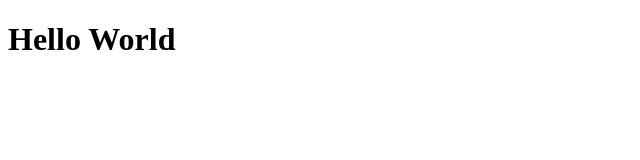
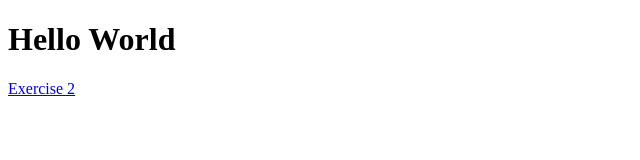
Before and after one commit to sarpar199/GitHub-Sara-GD-For-the-Web, a plain HTML site: page index.html in a window 1280 px wide. Shown: the full height of the page, 0-640 px from the left. Drawn offline with Linux system fonts and the light colour scheme.

Commit message:
Update index.html

```diff
--- a/index.html
+++ b/index.html
@@ -6,7 +6,7 @@
 <body>
 
 <h1>Hello World</h1>
-
+<a href="file:///Users/sarapark/Documents/GitHub-Sara-GD-For-the-Web/exercise2.html">Exercise 2</a>
 
 </body>
 </html>
```
